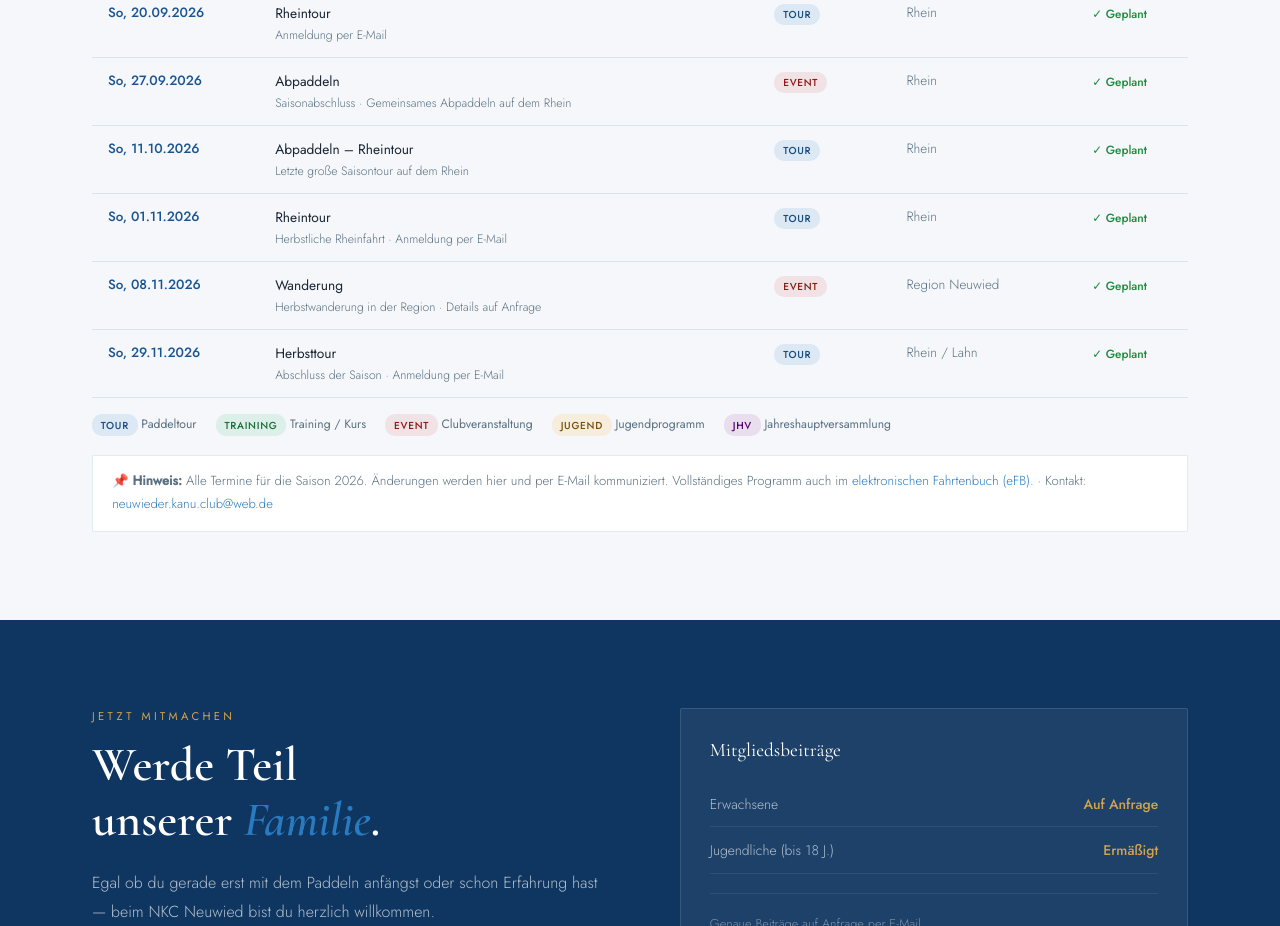
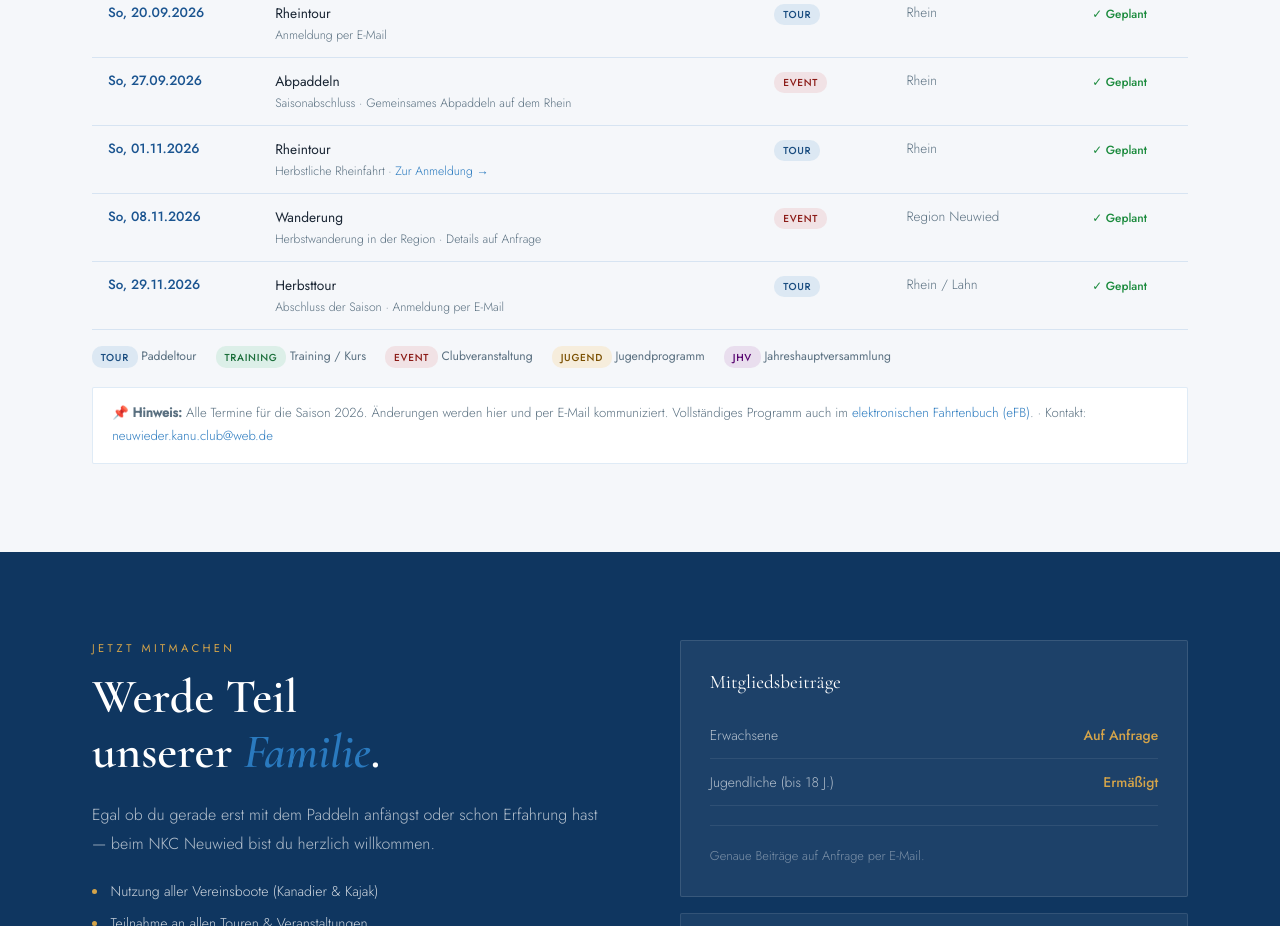
Before and after one commit to praveengadiyaram369/nkc-neuwied, a plain HTML site: page index.html in a window 1280 px wide. Shown: the part 5640-6566 px from the top of the page. Drawn offline with nearby package versions, Linux system fonts and the light colour scheme; files whose address does not match are found by name.

Commit message:
adding new changes

```diff
--- a/index.html
+++ b/index.html
@@ -903,15 +903,8 @@ footer{background:#071e35;padding:4rem 0 2rem}
             <td><span class="s-ok">✓ Geplant</span></td>
           </tr>
           <tr>
-            <td class="td-date">So, 11.10.2026</td>
-            <td class="td-event">Abpaddeln – Rheintour<small>Letzte große Saisontour auf dem Rhein</small></td>
-            <td><span class="badge b-tour">Tour</span></td>
-            <td class="td-loc">Rhein</td>
-            <td><span class="s-ok">✓ Geplant</span></td>
-          </tr>
-          <tr>
             <td class="td-date">So, 01.11.2026</td>
-            <td class="td-event">Rheintour<small>Herbstliche Rheinfahrt · Anmeldung per E-Mail</small></td>
+            <td class="td-event">Rheintour<small>Herbstliche Rheinfahrt · <a href="https://nuudel.digitalcourage.de/mzXMeguws8tk8khp" target="_blank" rel="noopener" style="color:var(--blue)">Zur Anmeldung →</a></small></td>
             <td><span class="badge b-tour">Tour</span></td>
             <td class="td-loc">Rhein</td>
             <td><span class="s-ok">✓ Geplant</span></td>
```
